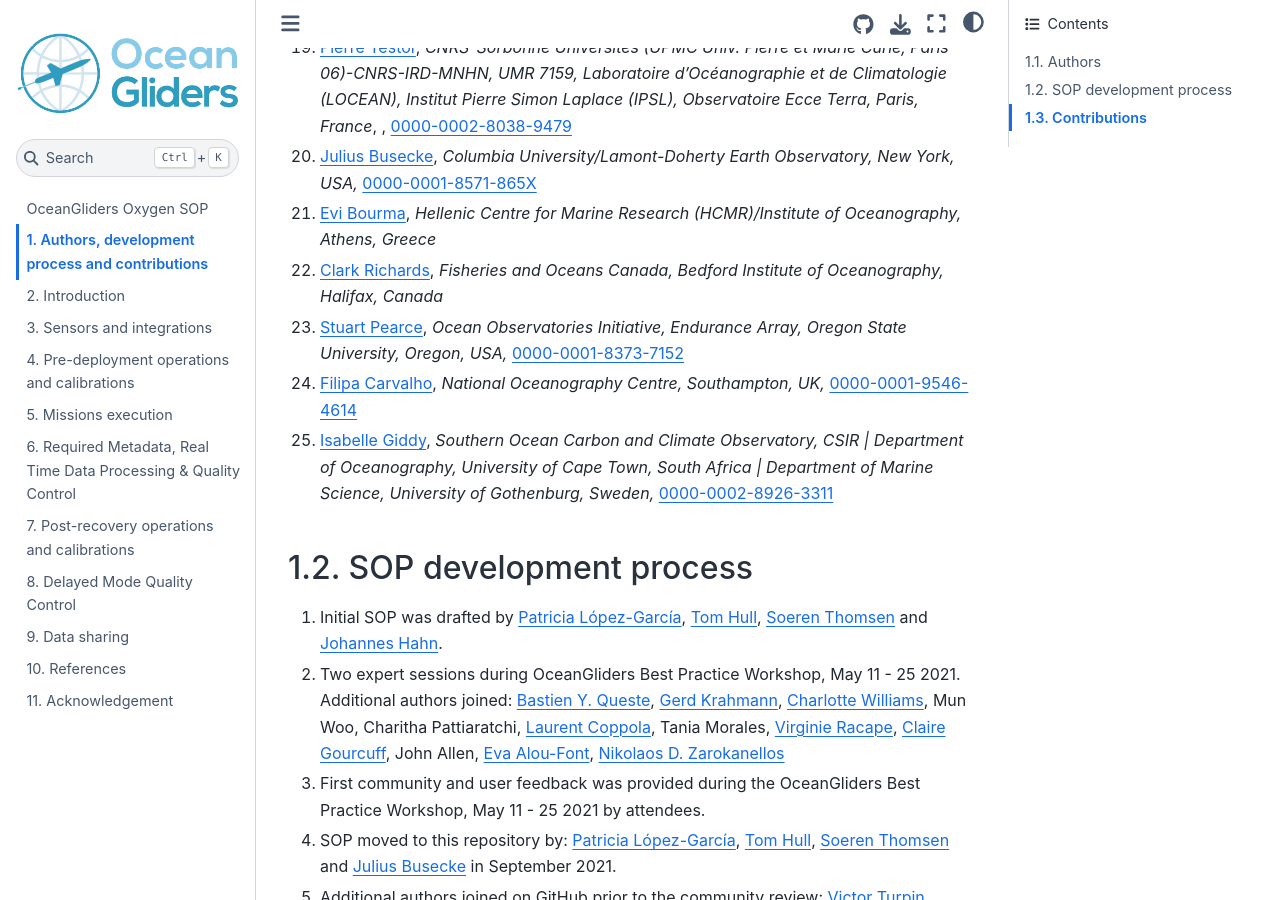
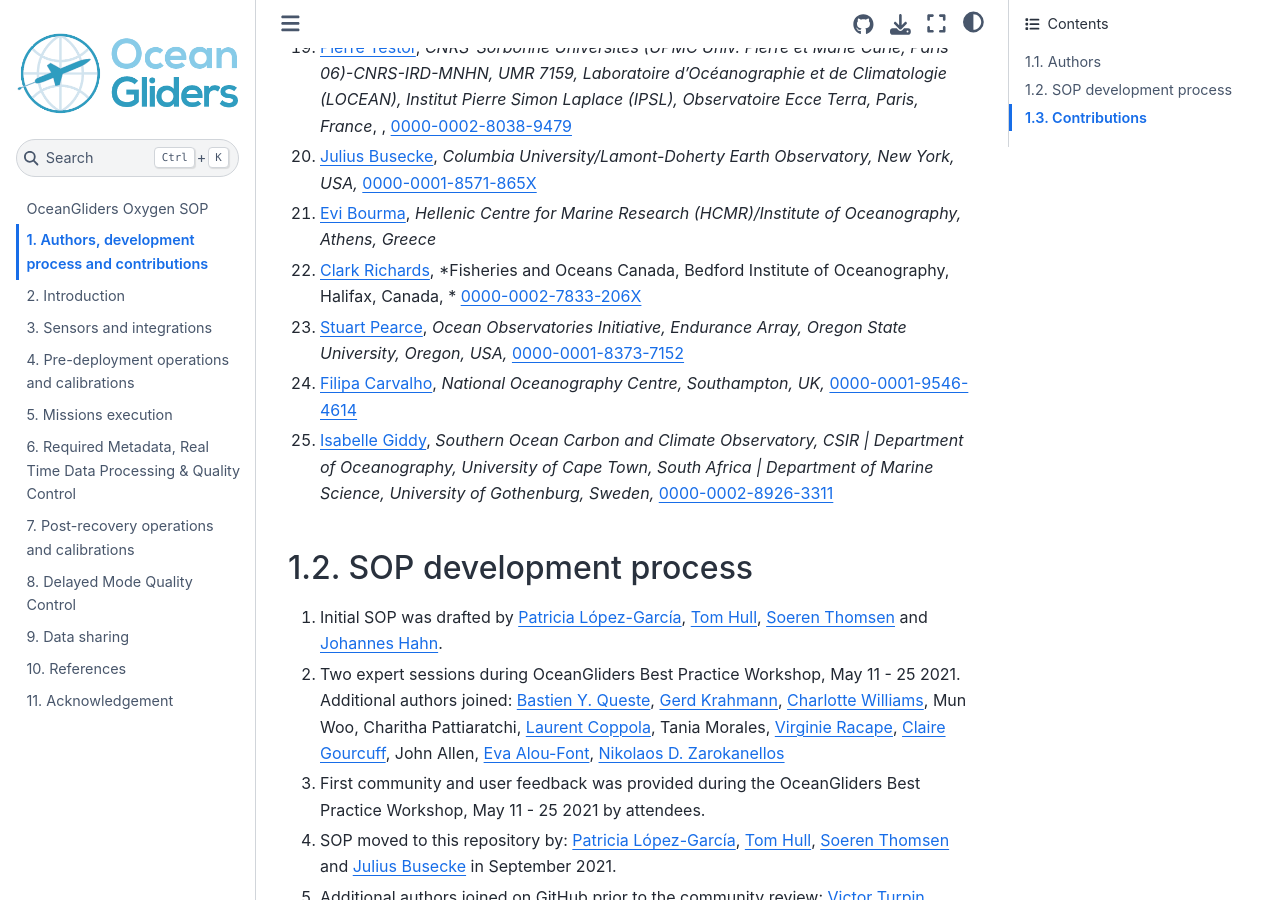
Before and after one commit to OceanGlidersCommunity/Oxygen_SOP, a Jupyter Book: the page built from sections/authors_SOP_development_process.md, in a window 1280 px wide and 900 px high, scrolled down 1118 px. Built offline with Jupyter Book 1.0.4 settings and Sphinx 7.4.7 and the Sphinx Book theme 1.1.4, drawn with Linux system fonts in a browser that asks for light colours.

Commit message:
add C. Rirchards ORCID (#184)

```diff
--- a/sections/authors_SOP_development_process.md
+++ b/sections/authors_SOP_development_process.md
@@ -22,7 +22,7 @@
   1. [Pierre Testor](https://github.com/ptestor), *CNRS-Sorbonne Universités (UPMC Univ. Pierre et Marie Curie, Paris 06)-CNRS-IRD-MNHN, UMR 7159, Laboratoire d’Océanographie et de Climatologie (LOCEAN), Institut Pierre Simon Laplace (IPSL), Observatoire Ecce Terra, Paris, France*, , [0000-0002-8038-9479](https://orcid.org/0000-0002-8038-9479)
   1. [Julius Busecke](https://github.com/jbusecke), *Columbia University/Lamont-Doherty Earth Observatory, New York, USA,* [0000-0001-8571-865X](https://orcid.org/0000-0001-8571-865X)
   2. [Evi Bourma](https://github.com/evibourma), *Hellenic Centre for Marine Research (HCMR)/Institute of Oceanography, Athens, Greece*
-  1. [Clark Richards](https://github.com/richardsc), *Fisheries and Oceans Canada, Bedford Institute of Oceanography, Halifax, Canada*
+  1. [Clark Richards](https://github.com/richardsc), *Fisheries and Oceans Canada, Bedford Institute of Oceanography, Halifax, Canada, * [0000-0002-7833-206X](https://orcid.org/0000-0002-7833-206X)
   1. [Stuart Pearce](https://github.com/s-pearce), *Ocean Observatories Initiative, Endurance Array, Oregon State University, Oregon, USA,* [0000-0001-8373-7152](https://orcid.org/0000-0001-8373-7152)
   1. [Filipa Carvalho](https://github.com/pipa85), *National Oceanography Centre, Southampton, UK,* [0000-0001-9546-4614](https://orcid.org/0000-0001-9546-4614)
   1. [Isabelle Giddy](https://github.com/isgiddy), *Southern Ocean Carbon and Climate Observatory, CSIR | Department of Oceanography, University of Cape Town, South Africa | Department of Marine Science, University of Gothenburg, Sweden,* [0000-0002-8926-3311](https://orcid.org/0000-0002-8926-3311)
```
